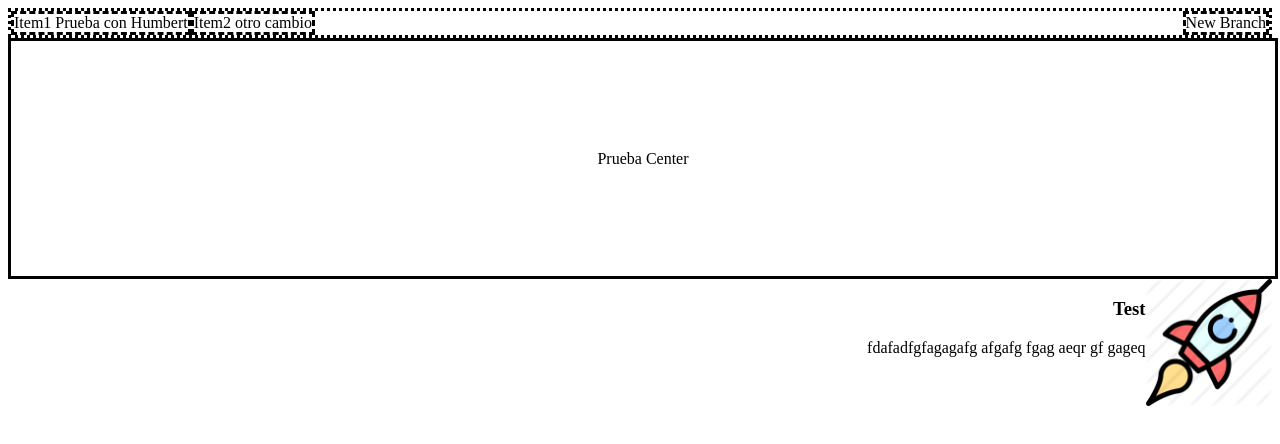
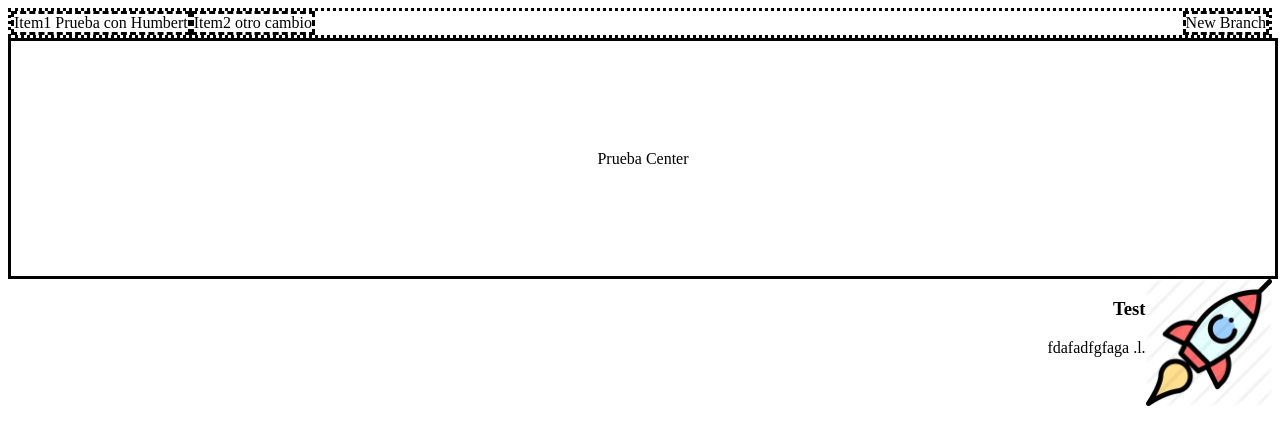
Before and after one commit to iMushi/cursohRuiz, a website: page flexboxHRuiz.html in a window 1280 px wide. Drawn offline with Linux system fonts and the light colour scheme.

Commit message:
El mushi dice que va a fallar

```diff
--- a/flexboxHRuiz.html
+++ b/flexboxHRuiz.html
@@ -17,7 +17,7 @@
         <img class="img" src="icon.png" width="10%" height="10%" />
         <div class="text">
             <h3>Test</h3>
-            <p>fdafadfgfagagafg afgafg fgag aeqr gf gageq</p>
+            <p>fdafadfgfaga .l.</p>
         </div>
     </div>
 </div>
```
